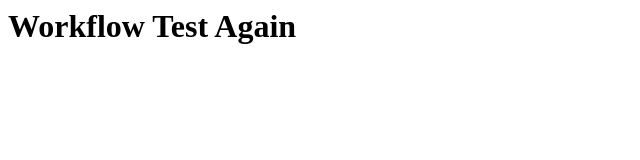
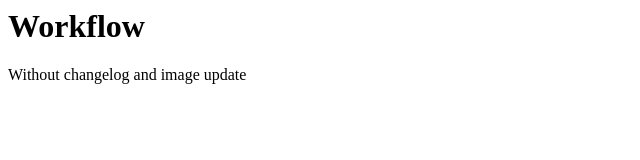
Before and after one commit to rajanvijayan/test-workflow-changelog, a plain HTML site: page index.html in a window 1280 px wide. Shown: the whole page, without its empty margins (0-640 px from the left). Drawn offline with Linux system fonts and the light colour scheme.

Commit message:
update only html file

```diff
--- a/index.html
+++ b/index.html
@@ -1 +1,2 @@
-<h1>Workflow Test Again</h1>
+<h1>Workflow</h1>
+<p>Without changelog and image update</p>
```
